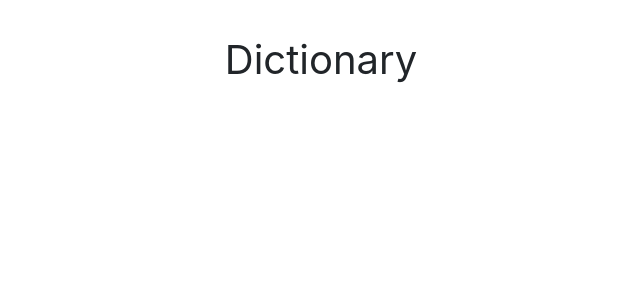
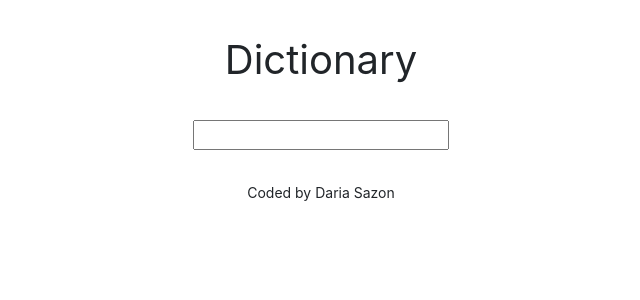
Before and after one commit to Daria-Sazon/dictionary-project, a React (Create React App) app: page / in a window 1280 px wide. Shown: the top 300 px of the page, without its empty margins (319-959 px from the left). Built offline with nearby package versions, Linux system fonts and the light colour scheme.

Commit message:
added search engine

```diff
--- a/src/App.css
+++ b/src/App.css
@@ -3,3 +3,8 @@
   text-align: center;
   font-size: 40px;
 }
+
+.App-footer {
+  margin: 30px auto;
+  text-align: center;
+}
--- a/src/App.js
+++ b/src/App.js
@@ -1,11 +1,20 @@
 import './App.css';
+import Dictionary from "./Dictionary";
 
 export default function App() {
   return (
     <div className="App">
-      <header className="App-header">
-       Dictionary
-      </header>
+      <div className="container">
+        <header className="App-header">
+          Dictionary
+        </header>
+        <main>
+          <Dictionary />
+        </main>
+        <footer className="App-footer">
+          <small>Coded by Daria Sazon</small>
+        </footer>
+      </div>
     </div>
   );
 }
--- /dev/null
+++ b/src/Dictionary.css
@@ -0,0 +1,3 @@
+.Dictionary {
+  text-align: center;
+}
--- /dev/null
+++ b/src/Dictionary.js
@@ -0,0 +1,21 @@
+import React, { useState } from 'react';
+import './Dictionary.css';
+
+export default function Dictionary() {
+  let [keyword, setKeyword] = useState("");
+
+  function search(event) {
+    event.preventDefault();
+    alert(`Searching for ${keyword} definition`);
+  }
+
+  function handleKeywordChange(event) {
+    setKeyword(event.target.value);
+  }
+
+  return (<div className="Dictionary">
+    <form onSubmit={search}>
+      <input type="search" onChange={handleKeywordChange} />
+    </form>
+  </div>);
+}
```
